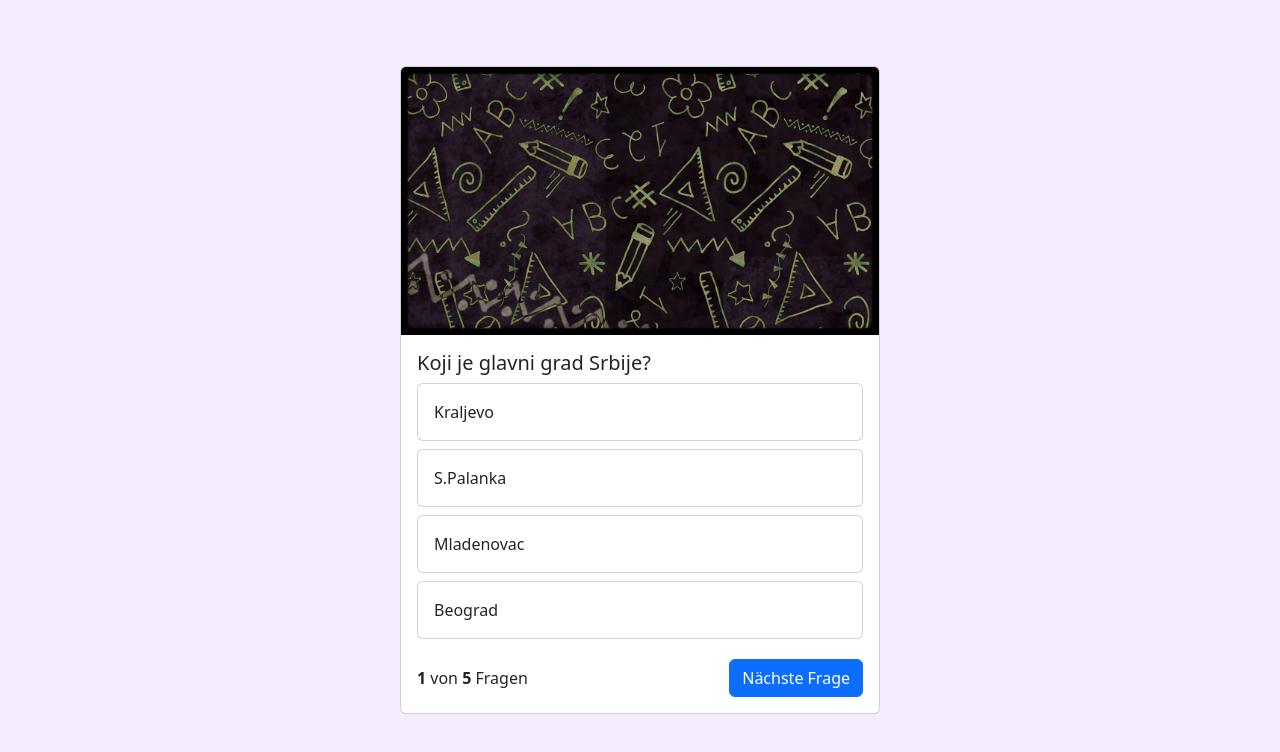
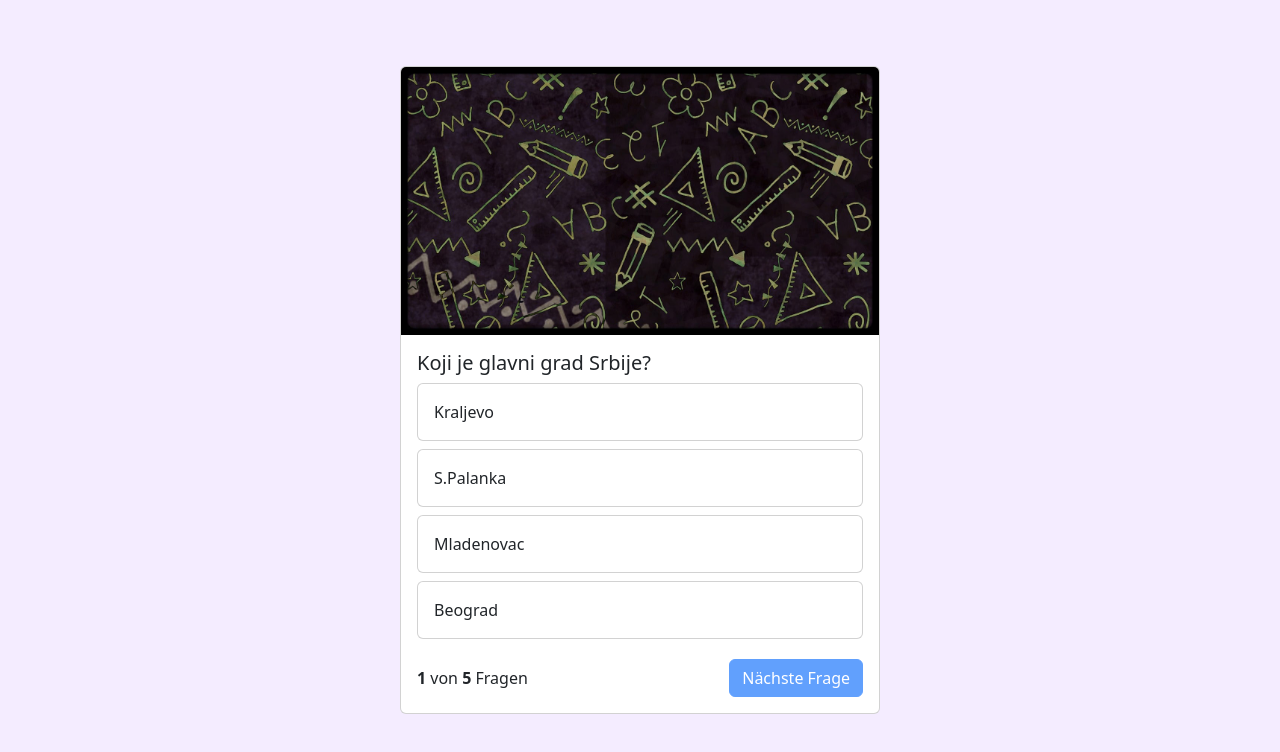
Before and after one commit to NikolaVujovic1988/QuizzApp, a plain HTML site: page index.html in a window 1280 px wide. Shown: the part 60-812 px from the top of the page. Drawn offline with nearby package versions, Linux system fonts and the light colour scheme.

Commit message:
btn disable/enable - console.log deleted

```diff
--- a/index.html
+++ b/index.html
@@ -60,7 +60,7 @@
                     <span>
                         <b>1</b> von <b id="questionsLength">7</b> Fragen
                     </span>
-                    <button class="btn btn-primary">Nächste Frage</button>
+                    <button class="btn btn-primary" id="nextBtn" disabled>Nächste Frage</button>
                 </div>
 
             </div>
--- a/script.js
+++ b/script.js
@@ -61,21 +61,18 @@ function showQuestion() {
 
 function answer(selection) {
     let question = questions[currentQuestion];
-    console.log('selected answer is', selection);
 
     let selectedQuestionNumber = selection.slice(-1);
-    console.log('selectedQuestionNumber is', selectedQuestionNumber);
-    console.log('current question is', question['right_answer']);
 
     let idOfRightAnser = `answer_${question['right_answer']}`;
 
     if(selectedQuestionNumber == question['right_answer']) {
-        console.log('Richtige Antwort');
         document.getElementById(selection).parentNode.classList.add('bg-success');
     } else {
-        console.log('Falsche Antwort');
         document.getElementById(selection).parentNode.classList.add('bg-danger');
         document.getElementById(idOfRightAnser).parentNode.classList.add('bg-success');
     }
 
+    document.getElementById('nextBtn').disabled = false;
+
 }
```
